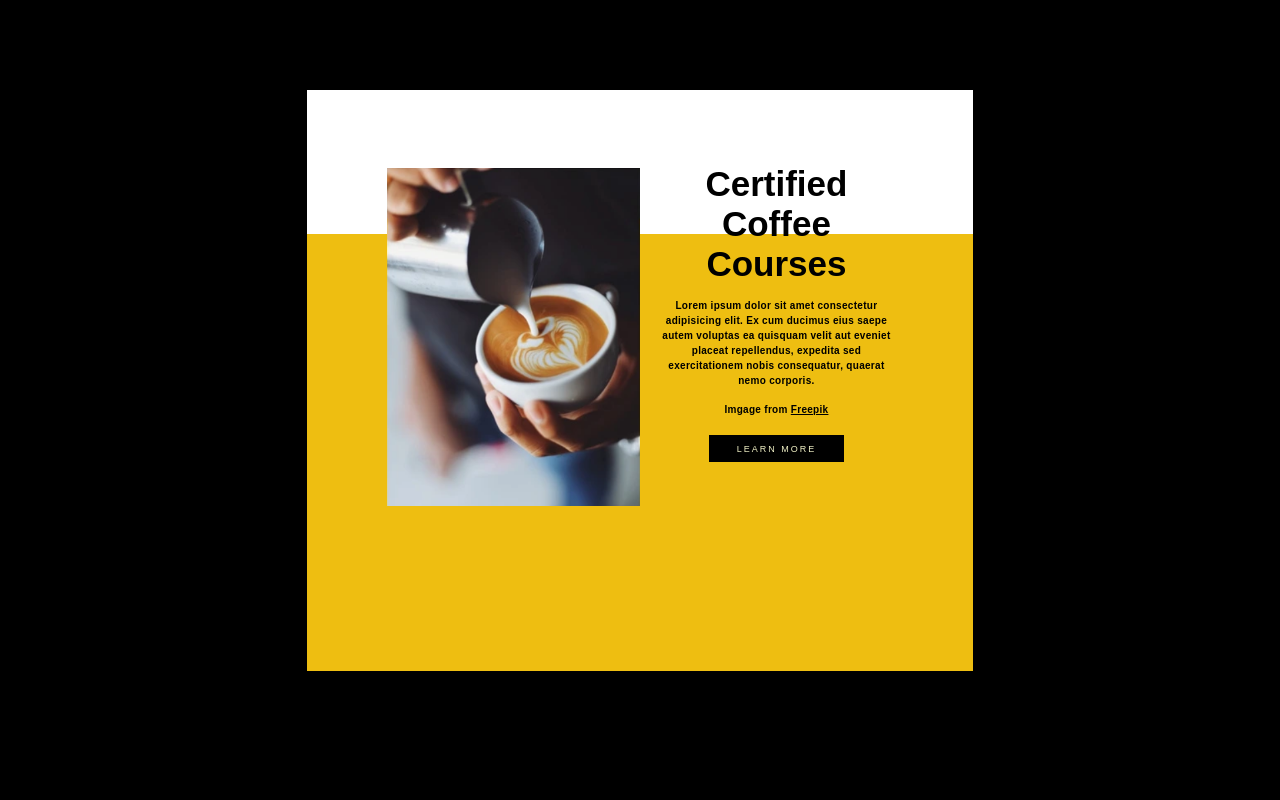
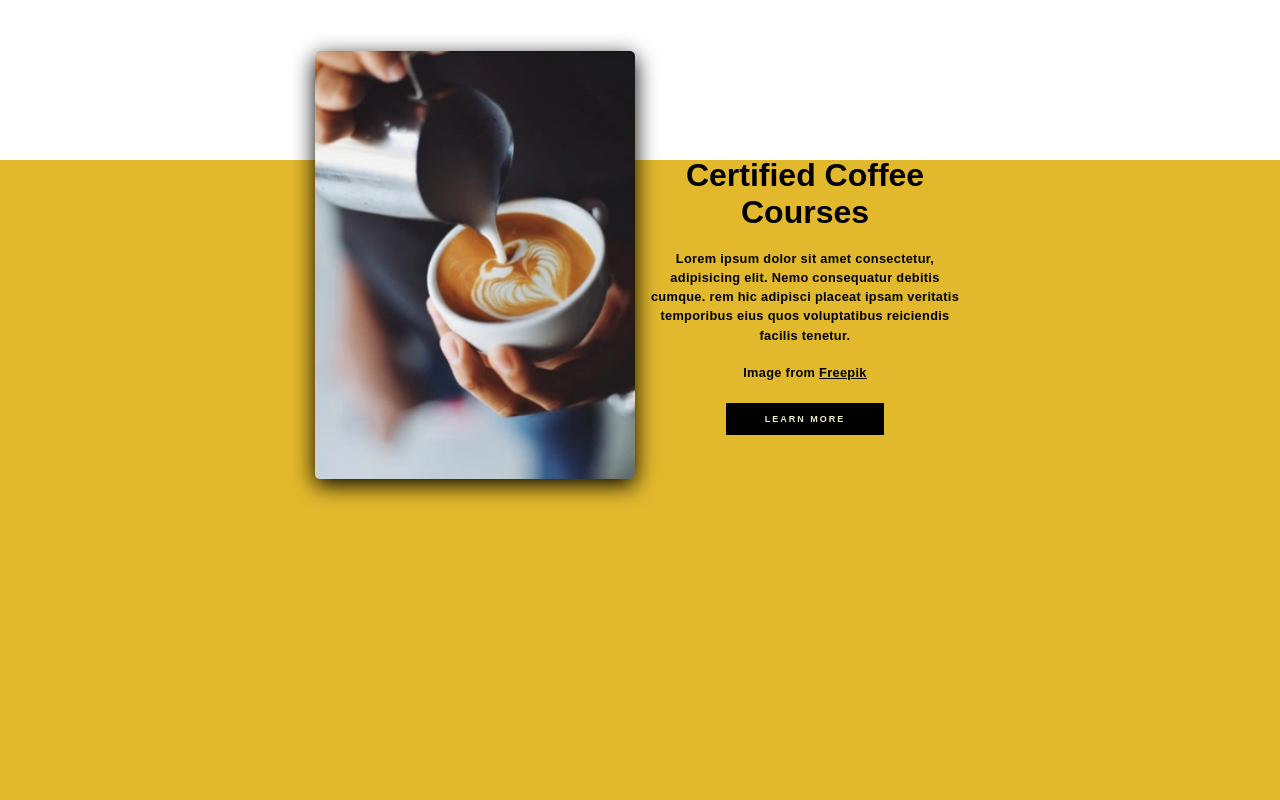
Before and after one commit to Aditya234892/CSS-Assignments-Geekster, a plain HTML site: page CSS Classwork 9/index.html in a window 1280 px wide. Drawn offline with Linux system fonts and the light colour scheme.

Commit message:
added some major changes in CSS Classwork 9

```diff
--- a/CSS Classwork 9/index.html
+++ b/CSS Classwork 9/index.html
@@ -3,24 +3,22 @@
 <head>
     <meta charset="UTF-8">
     <meta name="viewport" content="width=device-width, initial-scale=1.0">
-    <title>Certified Coffee Course</title>
+    <title>Css-Template</title>
     <link rel="stylesheet" href="styles.css">
 </head>
 <body>
+    <div class="container"></div>
+    <div class="inner-container">
+            <img src="images/Coffee image.png" alt="coffee-img">
 
-    <div class="container">
-        <div class="portion">
-            <img src="images/Coffee image.png" alt="coffee image">
-
-            <div class="content">
-                <h1>Certified Coffee Courses</h1>
-
-                <p>Lorem ipsum dolor sit amet consectetur adipisicing elit. Ex cum ducimus eius saepe autem voluptas ea quisquam velit aut eveniet placeat repellendus, expedita sed exercitationem nobis consequatur, quaerat nemo corporis.</p>
-
-                <p>Imgage from <a href="">Freepik</a></p>
-
-                <button>LEARN MORE</button>
-            </div>
+        <div class="content">
+            <h1>Certified Coffee Courses</h1>
+            <br>
+            <p>Lorem ipsum dolor sit amet consectetur, adipisicing elit. Nemo consequatur debitis cumque. rem hic adipisci placeat ipsam veritatis temporibus eius quos voluptatibus reiciendis facilis tenetur.</p>
+            <br>
+            <p>Image from <a href="#">Freepik</a></p>
+            <br>
+            <button>LEARN MORE</button>
         </div>
     </div>
 </body>
--- a/CSS Classwork 9/styles.css
+++ b/CSS Classwork 9/styles.css
@@ -1,74 +1,121 @@
 *{
     margin: 0;
-    padding: 0;
+    padding:0;
     box-sizing: border-box;
-}
-
-body{
-    background-color: black;
     font-family: sans-serif;
 }
 
+.body{
+    width: 100wh;
+    height: 100vh;
+    z-index: -11;
+}
 .container{
-    width: 52%;
-    height: 72vh;
-    background-color: white;
-    margin: 7% auto 0 auto;
+    width: 100%;
+    height: 80vh;
+    position: absolute;
+    bottom: 0;
+    background-color: #e2b82d;
+    z-index: -10;
 }
 
-.portion{
-    width: 100%;
-    height: 76%;
-    background-color: #eebe11;
-    position: relative;
-    top: 25%;
+.inner-container{
+    display: flex;
+    flex-wrap: wrap;
+    justify-content: center;
+    gap: 10px;
+    width: 75%;
+    margin: 0 auto;
+    margin-top: 4%;
 }
 
-.portion img{
-    width: 38%;
-    position: relative;
-    left: 12%;
-    bottom: 15%;
+img{
+    width: 320px;
+    border-radius: 5px;
+    box-shadow: 0px 6px 22px black;
 }
 
 .content{
-    width: 35%;
-    height: 20%;
-    margin-left: 50%;
+    width: 27%;
     display: flex;
     flex-direction: column;
-    justify-content: center;
     align-items: center;
-    position: relative;
-    bottom: 70%;
-    left: 3%;
+    margin-top: 11%;
+    min-width: 320px;
+    /* border: 2px solid red; */
+}
+.inner-container h1{
+    font-size: 2rem;
+}
+.inner-container p{
+    font-size: 1.1rem;
+    font-weight:lighter;
 }
 
 .content h1{
-    font-size: 35px;
-    /* margin-bottom: 5%; */
     text-align: center;
 }
 
+.inner-container p span{
+    text-decoration: underline;
+}
+
 .content p{
-    font-size: 10px;
-    font-weight: 800;
+    font-family: sans-serif;
+    font-size: 0.8rem;
+    font-weight: 600;
     text-align: center;
     line-height: 1.5;
     letter-spacing: 0.3px;
-    margin-top: 6%;
+    /* margin-top: 6%; */
 }
 
-.content a{
+.content p a{
     color: black;
 }
 
 .content button{
-    margin-top: 8%;
+    margin-top: 1%;
     background-color: black;
     color: rgb(239, 239, 196);
     border: none;
     font-size:xx-small;
     padding: 3.5% 12%;
     letter-spacing: 2px;
+    transition: all 0.5s ease-in-out;
+    font-weight: 600;
 }
+
+.content button:hover{
+    background-color: yellowgreen;
+    color: black;
+    border-radius: 5px;
+}
+
+@media only screen and (max-width:666px){
+    .container{
+        background-color:chocolate;
+    }
+    .content{
+        margin-top: 10px ;
+    }
+    .inner-container h1{
+        font-size: 1.2rem;
+    }
+    .inner-container p {
+        font-size: 0.75rem;
+        font-weight: lighter;
+    }
+}
+
+@media only screen and (max-width:1050px){
+    .inner-container {
+        flex-direction: column;
+        align-items: center;
+        overflow: hidden;
+    }
+
+    .content{
+        margin-top: 25px;
+    }
+}
```
